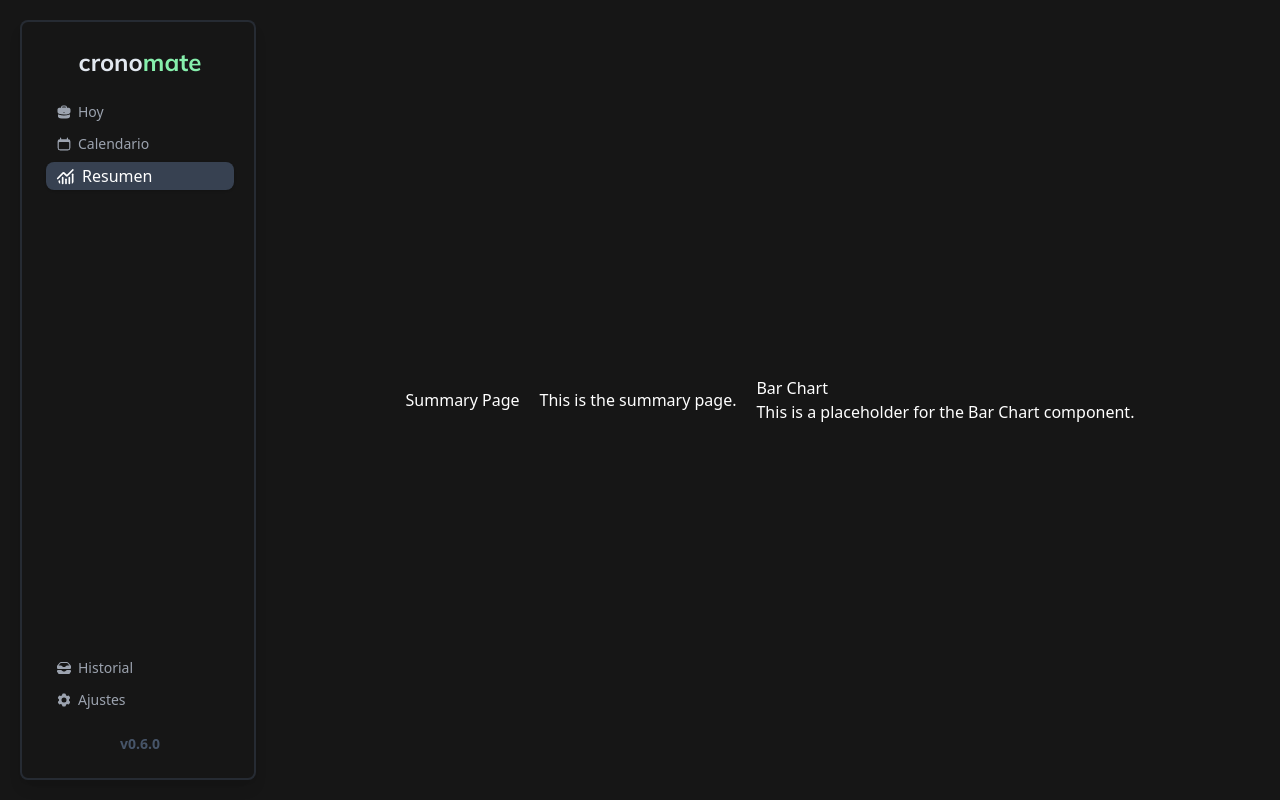
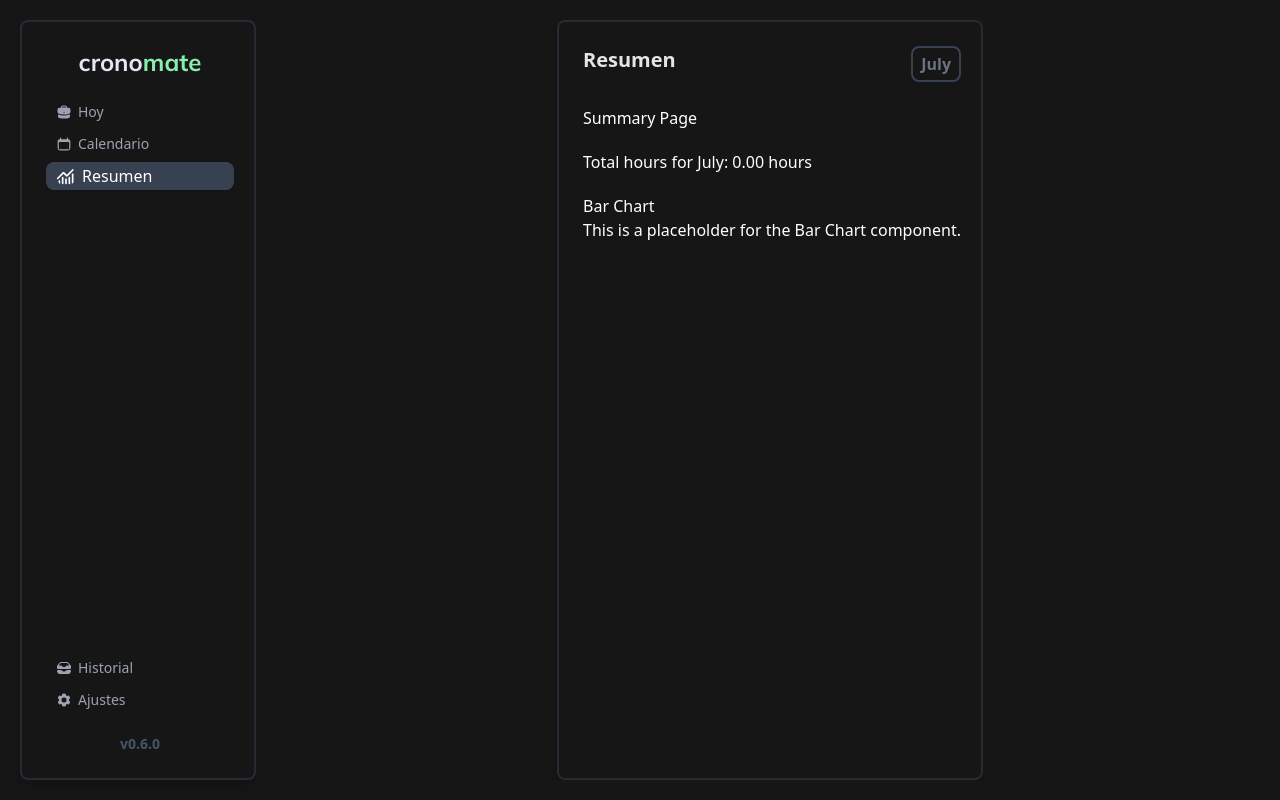
Before and after one commit to pedroditersimon/cronomate, a React (Vite) app: page /summary in a window 1280 px wide. Built offline with nearby package versions, Linux system fonts and the light colour scheme.

Commit message:
feat: add summary page to display monthly session hours with a month selection dropdown.

```diff
--- a/src/features/summary/pages/SummaryPage.tsx
+++ b/src/features/summary/pages/SummaryPage.tsx
@@ -1,12 +1,59 @@
 import BarChart from "src/features/summary/components/BarChart";
+import Dropdown from "src/shared/components/interactable/Dropdown";
+import Container from "src/shared/layouts/Container";
+import ContainerTopbar from "src/shared/layouts/ContainerTopbar";
 import PageLayout from "src/shared/layouts/PageLayout";
+import { DateTime } from "luxon";
+import { capitalize } from "lodash";
+import { useMemo, useState } from "react";
+import useSessionsHistory from "src/features/sessions-history/hooks/useSessionsHistory";
+import { Session } from "src/features/session/types/Session";
+
+function calculateHoursForMonth(history: Array<Session>, month: string) {
+    const monthIndex = DateTime.fromFormat(month, "LLLL").month;
+    const totalHours = history.reduce((sum, session) => {
+        const sessionDate = DateTime.fromMillis(session.createdTimestamp);
+        if (sessionDate.month === monthIndex) {
+            return sum + (session.durationLimit.millis || 0) / (1000 * 60 * 60); // Convert ms to hours
+        }
+        return sum;
+    }, 0);
+    return totalHours;
+};
 
 export default function SummaryPage() {
+    const sessionsHistory = useSessionsHistory();
+
+    const currentMonth = capitalize(DateTime.now().toFormat('LLLL'));
+    const [month, setMonth] = useState(currentMonth);
+
+    const months = Array.from({ length: 12 }, (_, i) =>
+        capitalize(DateTime.fromObject({ month: i + 1, day: 1 }).toFormat('LLLL'))
+    );
+
+    const selectedMonthHours = useMemo(() => {
+        return calculateHoursForMonth(sessionsHistory, month);
+    }, [month, sessionsHistory]);
+
     return (
         <PageLayout>
-            <h1>Summary Page</h1>
-            <p>This is the summary page.</p>
-            <BarChart></BarChart>
+            <Container className='min-w-80'>
+                {/* Topbar */}
+                <ContainerTopbar
+                    title='Resumen'
+                    right={
+                        <Dropdown
+                            options={months}
+                            value={month}
+                            onOption={setMonth}
+                        />
+                    }
+                />
+
+                <h1>Summary Page</h1>
+                <p>Total hours for {month}: {selectedMonthHours.toFixed(2)} hours</p>
+                <BarChart></BarChart>
+            </Container>
         </PageLayout>
     );
 }
```
